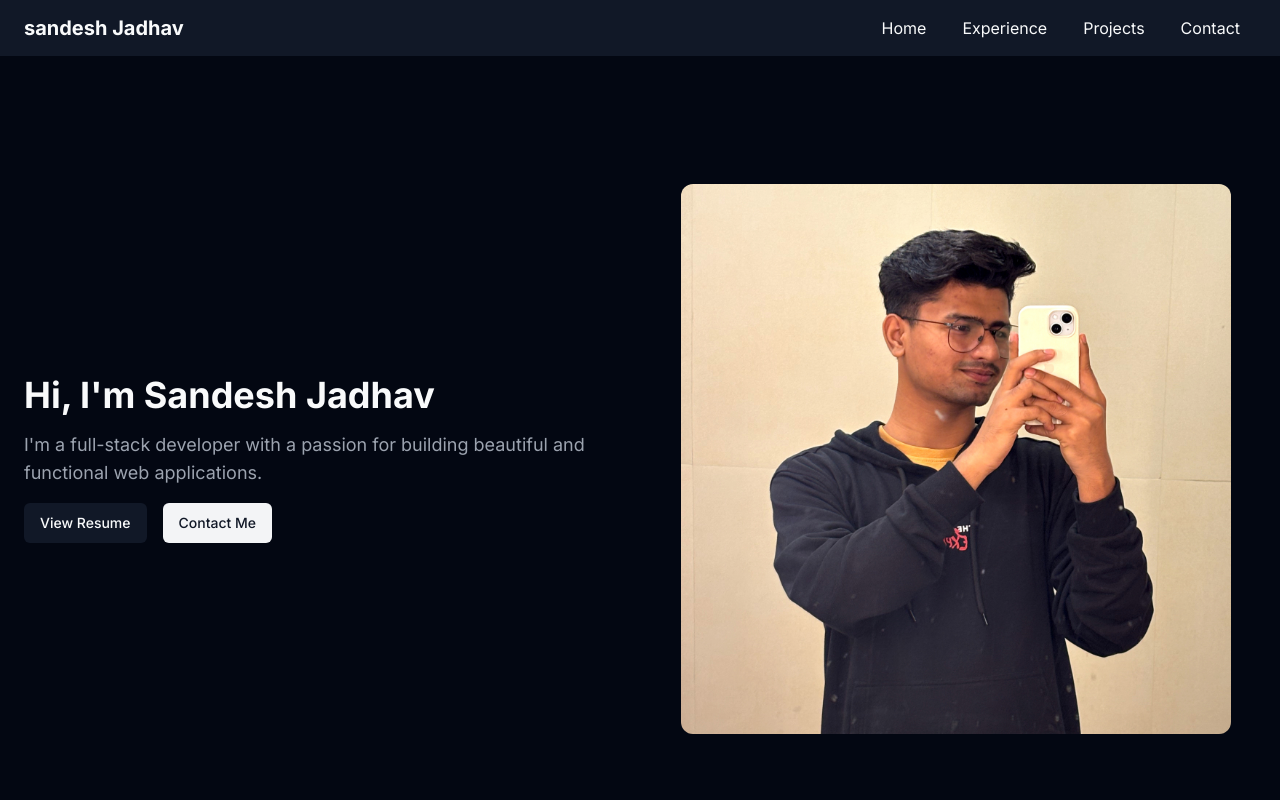
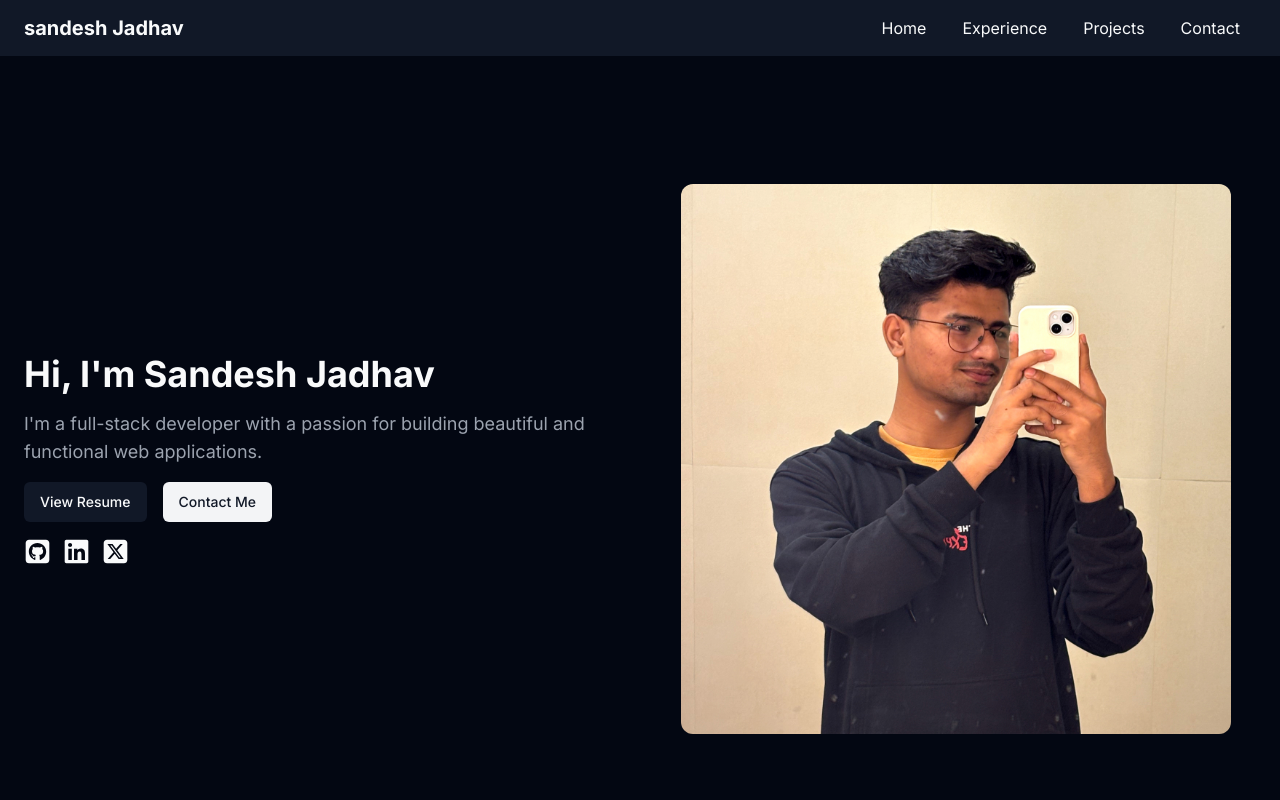
Before and after one commit to Sandeshjadhav22/sandesh, a Next.js app: page / in a window 1280 px wide. Shown: the top 800 px of the page. Built offline with nearby package versions, Linux system fonts and the light colour scheme.

Commit message:
icons added in hero page

```diff
--- a/package.json
+++ b/package.json
@@ -19,6 +19,7 @@
     "next": "14.2.4",
     "react": "^18",
     "react-dom": "^18",
+    "react-icons": "^5.3.0",
     "tailwind-merge": "^2.3.0",
     "tailwindcss-animate": "^1.0.7"
   },
--- a/src/components/component/Hero.tsx
+++ b/src/components/component/Hero.tsx
@@ -2,6 +2,8 @@ import { motion } from "framer-motion";
 import { Button } from "../ui/button";
 import Image from "next/image";
 import Link from "next/link";
+import { FaGithubSquare, FaLinkedin } from "react-icons/fa";
+import { FaSquareGithub, FaSquareXTwitter } from "react-icons/fa6";
 
 const slap = {
   initial: {
@@ -23,7 +25,7 @@ const Hero = () => {
           <motion.h1
             initial={{ opacity: 0, y: 100 }}
             animate={{ opacity: 1, y: 0 }}
-                transition={{ duration: 0.1 , ease:"easeInOut"}}
+            transition={{ duration: 0.1, ease: "easeInOut" }}
             className="text-4xl font-bold"
           >
             Hi, I&apos;m Sandesh Jadhav
@@ -45,10 +47,46 @@ const Hero = () => {
             transition={{ duration: 0.3 }}
             className="flex gap-4"
           >
+            <Link
+              href="https://drive.google.com/file/d/1KV9A9tVzWj42-x0choHcoP4IC4v3-yWP/view?usp=sharing"
+              target="_blank"
+            >
+              {" "}
+              <Button>View Resume</Button>
+            </Link>
+            <Button
+              onClick={() => window.open("mailto:sandeshjadhav2002@gmail.com")}
+              variant="secondary"
+            >
+              Contact Me
+            </Button>
+          </motion.div>
 
-                <Link href="https://drive.google.com/file/d/1KV9A9tVzWj42-x0choHcoP4IC4v3-yWP/view?usp=sharing" target="_blank"> <Button>View Resume</Button></Link>
-                <Button onClick={() => window.open("mailto:sandeshjadhav2002@gmail.com")} variant="secondary">Contact Me</Button>
+
+          <motion.div
+            initial={{ opacity: 0, y: 100 }}
+            animate={{ opacity: 1, y: 0 }}
+            transition={{ duration: 0.4 }}
+            className="flex mt-3 gap-3"
+          >
+            <Link href="https://github.com/Sandeshjadhav22" target="_blank">
+              <FaSquareGithub size="27" />{" "}
+            </Link>
+            <Link
+              href="https://www.linkedin.com/in/sandesh-jadhav-183b60218/"
+              target="_blank"
+            >
+              <FaLinkedin size="27" />{" "}
+            </Link>
+            <Link
+              href="https://x.com/SandeshSanjayj2"
+              target="_blank"
+            >
+             <FaSquareXTwitter size="27" />
+            </Link>
           </motion.div>
+
+
         </div>
         <motion.div
           {...{
@@ -66,7 +104,7 @@ const Hero = () => {
         </motion.div>
       </div>
     </section>
-  )
-}
+  );
+};
 
-export default Hero
+export default Hero;
```
Also changed, not shown: 1 other file (tests, documents, lock files or other folders). Lines whose indentation alone changed are shown as unchanged.
